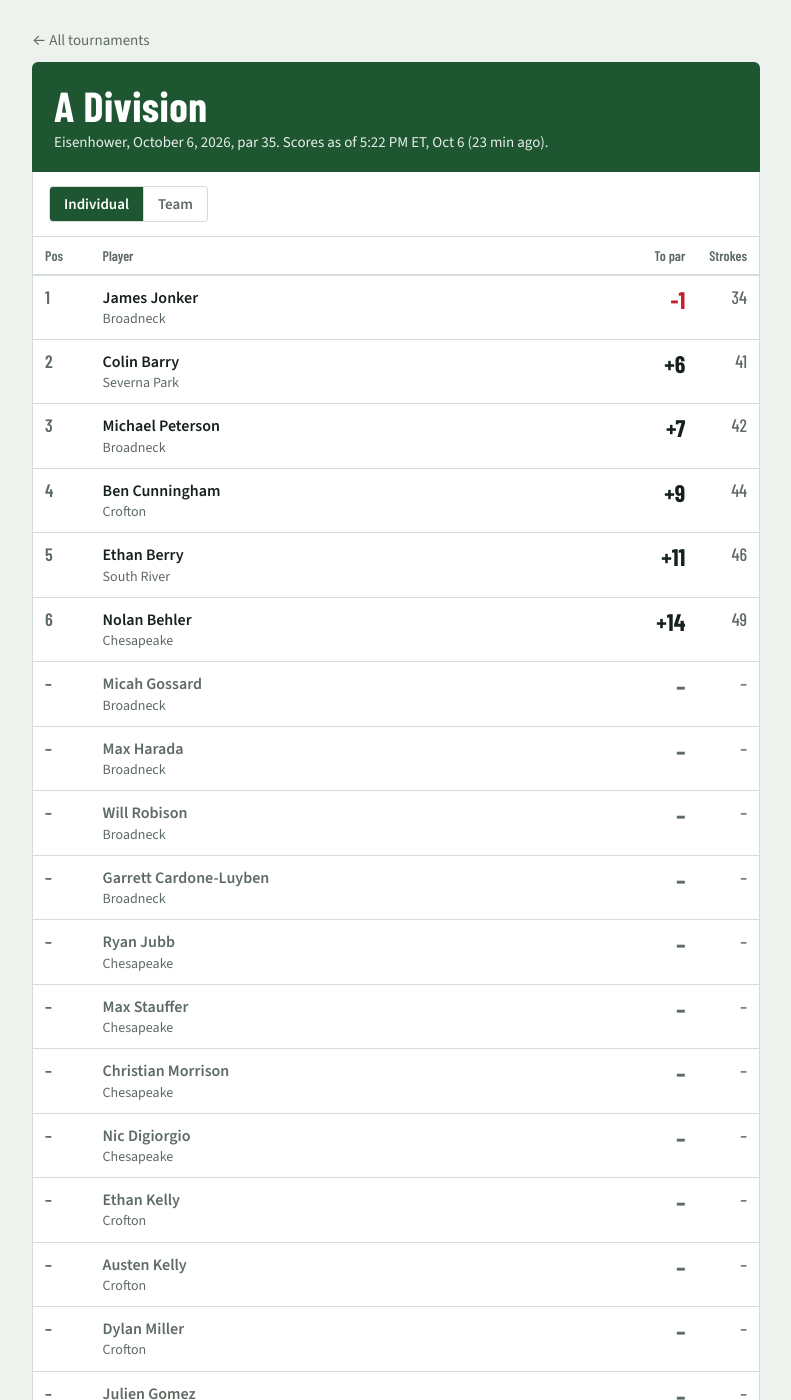
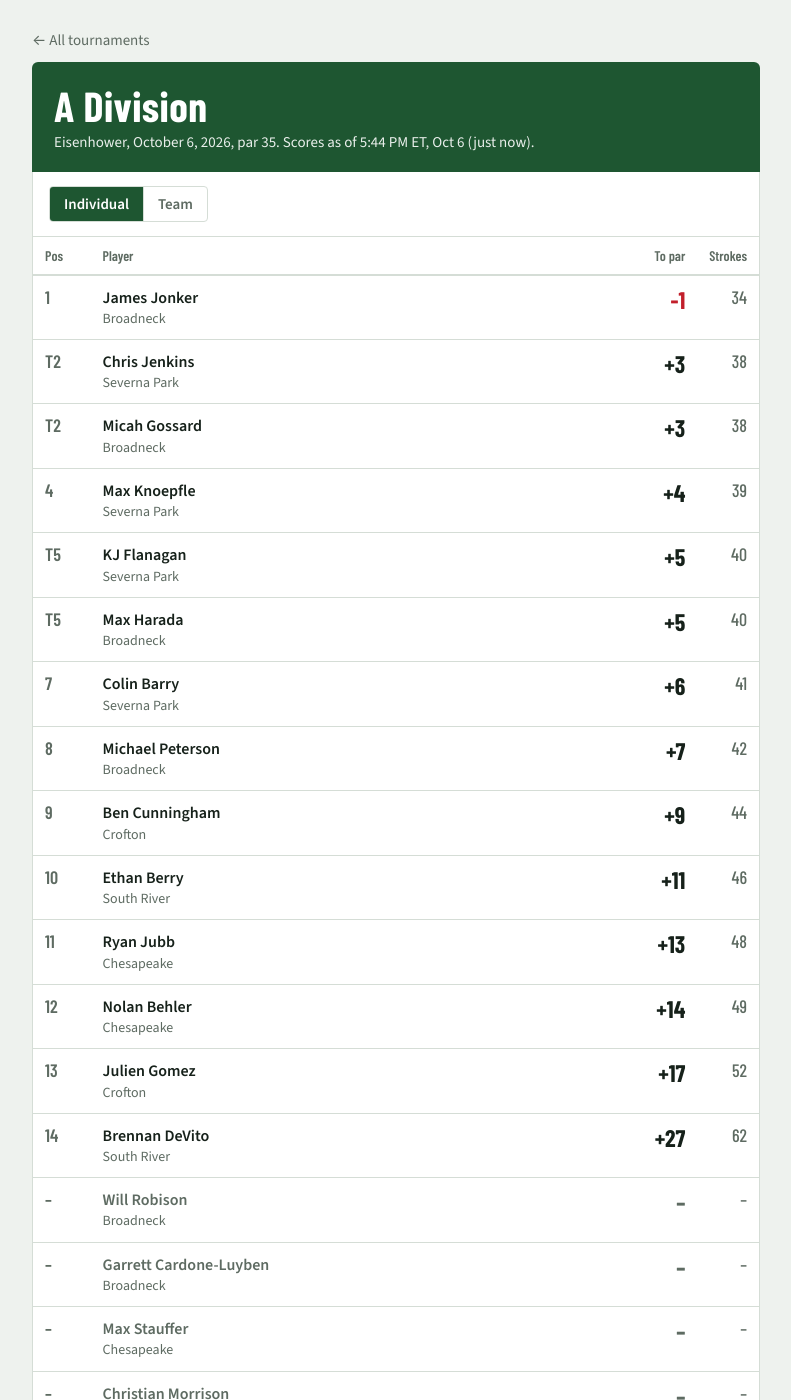
Before and after one commit to pjb3/aacps-golf, a Jekyll site: the page built from _events/2026-10-06-a-division-eisenhower.md, in a window 1280 px wide and 1400 px high. Shown: the whole window, without its empty margins (244-1035 px from the left). Built offline with Jekyll 4.4.1, drawn with Linux system fonts in a browser that asks for light colours; some of the changed text lies outside the part shown.

Commit message:
Update scores and events

```diff
--- a/_data/scores/2026-10-06-a-division-eisenhower.json
+++ b/_data/scores/2026-10-06-a-division-eisenhower.json
@@ -1,5 +1,5 @@
 {
-  "updated": "2026-10-06T17:22:02-04:00",
+  "updated": "2026-10-06T17:44:37-04:00",
   "players": [
     {
       "name": "Michael Peterson",
@@ -21,7 +21,7 @@
       "name": "Micah Gossard",
       "school": "Broadneck",
       "group": "3",
-      "total": null,
+      "total": 38,
       "gender": "M",
       "team": true
     },
@@ -29,7 +29,7 @@
       "name": "Max Harada",
       "school": "Broadneck",
       "group": "4",
-      "total": null,
+      "total": 40,
       "gender": "M",
       "team": true
     },
@@ -61,7 +61,7 @@
       "name": "Ryan Jubb",
       "school": "Chesapeake",
       "group": "3",
-      "total": null,
+      "total": 48,
       "gender": "M",
       "team": true
     },
@@ -125,7 +125,7 @@
       "name": "Julien Gomez",
       "school": "Crofton",
       "group": "6",
-      "total": null,
+      "total": 52,
       "gender": "M",
       "team": true
     },
@@ -158,7 +158,7 @@
       "name": "Chris Jenkins",
       "school": "Severna Park",
       "group": "3",
-      "total": null,
+      "total": 38,
       "gender": "M",
       "team": true
     },
@@ -174,7 +174,7 @@
       "name": "Max Knoepfle",
       "school": "Severna Park",
       "group": "5",
-      "total": null,
+      "total": 39,
       "gender": "M",
       "team": true
     },
@@ -182,7 +182,7 @@
       "name": "KJ Flanagan",
       "school": "Severna Park",
       "group": "1",
-      "total": null,
+      "total": 40,
       "gender": "M",
       "team": true
     },
@@ -214,7 +214,7 @@
       "name": "Brennan DeVito",
       "school": "South River",
       "group": null,
-      "total": null,
+      "total": 62,
       "gender": null,
       "team": true
     },
```
